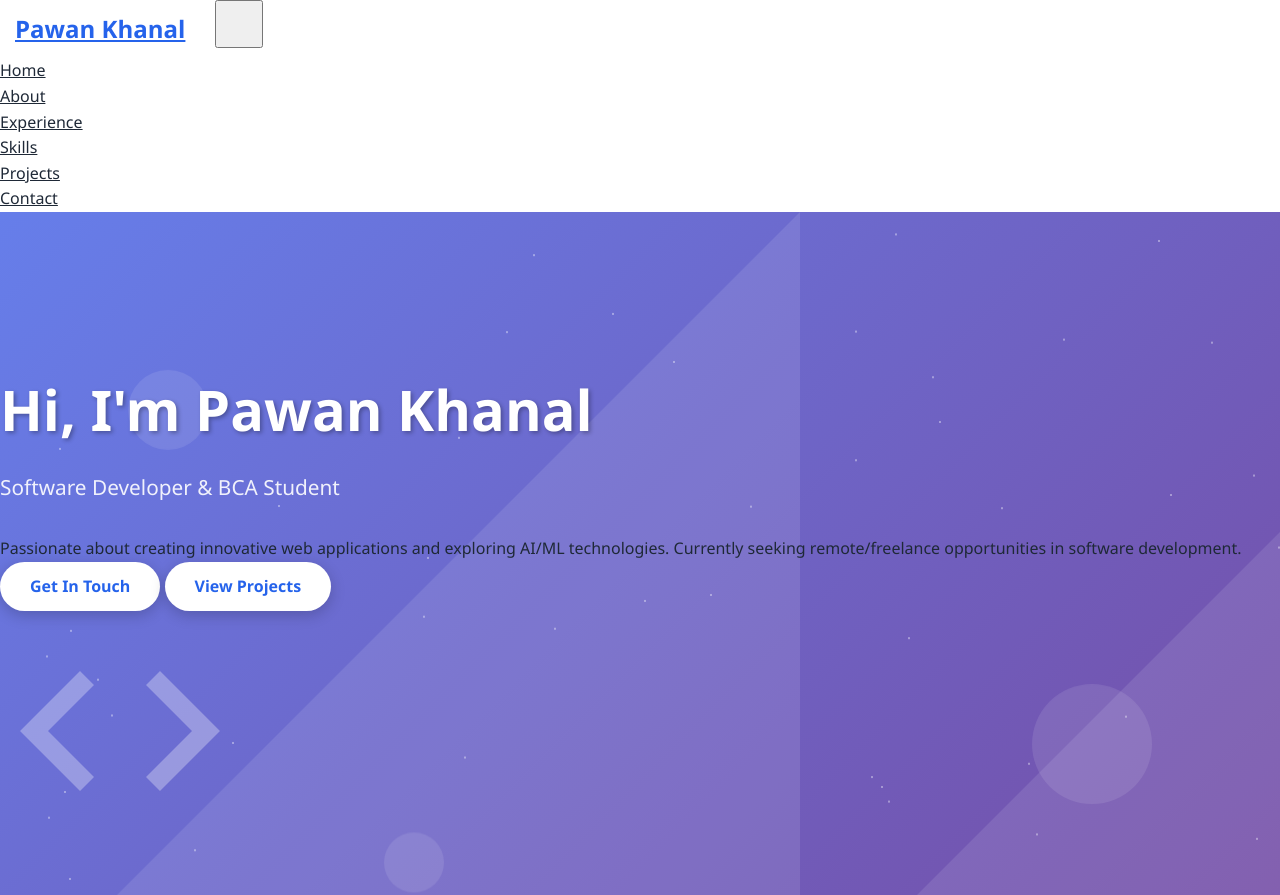
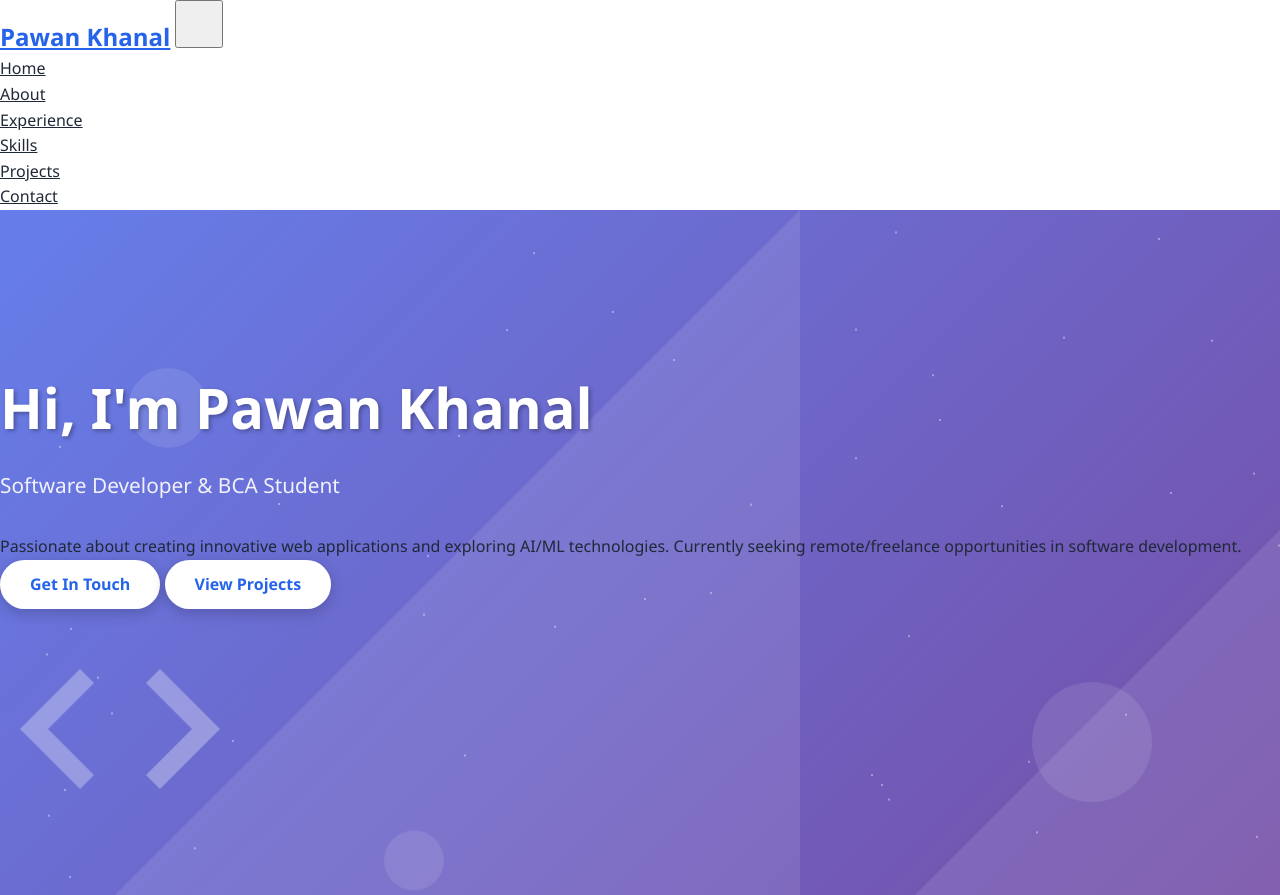
Before and after one commit to PawanKhanal/pawankhanal.github.io, a plain HTML site: page index.html in a window 1280 px wide. Shown: the top 895 px of the page. Drawn offline with nearby package versions, Linux system fonts and the light colour scheme.

Commit message:
Update index.html

```diff
--- a/index.html
+++ b/index.html
@@ -17,6 +17,7 @@
 <title>Pawan Khanal - Software Developer</title>
 
 
+<script src="https://cdn.jsdelivr.net/npm/bootstrap@5.3.0/dist/js/bootstrap.bundle.min.js"></script>
 
 <!-- Defer large CSS files -->
 <!-- <link href="https://cdnjs.cloudflare.com/ajax/libs/bootstrap/5.3.0/css/bootstrap.min.css" rel="stylesheet" media="print" onload="this.media='all'" />
@@ -438,22 +439,6 @@
             transform: translateX(50px);
             transition: all 0.6s ease;
         }
-      .navbar-toggler {
-  width: 48px;
-  height: 48px;
-  padding: 8px;
-  margin-left: 10px;
-  cursor: pointer;
-}
-
-.navbar-brand {
-  display: inline-block;
-  padding: 10px 15px;
-  font-size: 1.5rem;
-  cursor: pointer;
-  user-select: none;
-}
-
 
         .slide-in-right.visible {
             opacity: 1;
@@ -468,7 +453,7 @@
   <div class="container">
     <a class="navbar-brand px-2 py-2" href="#home" style="min-width: 48px; min-height: 48px;">Pawan Khanal</a>
 
-    <button class="navbar-toggler ms-2"
+<button class="navbar-toggler"
         type="button"
         data-bs-toggle="collapse"
         data-bs-target="#navbarNav"
@@ -478,6 +463,7 @@
         style="width: 48px; height: 48px;">
   <span class="navbar-toggler-icon"></span>
 </button>
+
 
 
     <div class="collapse navbar-collapse" id="navbarNav">
@@ -1053,21 +1039,21 @@
         window.addEventListener('load', createParticles);
 
         // Mobile menu enhancement
-        const navbarToggler = document.querySelector('.navbar-toggler');
-        const navbarCollapse = document.querySelector('.navbar-collapse');
+        // const navbarToggler = document.querySelector('.navbar-toggler');
+        // const navbarCollapse = document.querySelector('.navbar-collapse');
 
-        if (navbarToggler && navbarCollapse) {
-            navbarToggler.addEventListener('click', function() {
-                navbarCollapse.classList.toggle('show');
-            });
+        // if (navbarToggler && navbarCollapse) {
+        //     navbarToggler.addEventListener('click', function() {
+        //         navbarCollapse.classList.toggle('show');
+        //     });
 
-            // Close mobile menu when clicking on a link
-            document.querySelectorAll('.nav-link').forEach(link => {
-                link.addEventListener('click', function() {
-                    navbarCollapse.classList.remove('show');
-                });
-            });
-        }
+        //     // Close mobile menu when clicking on a link
+        //     document.querySelectorAll('.nav-link').forEach(link => {
+        //         link.addEventListener('click', function() {
+        //             navbarCollapse.classList.remove('show');
+        //         });
+        //     });
+        // }
 
         // Add custom cursor effect (optional)
         document.addEventListener('mousemove', function(e) {
```
